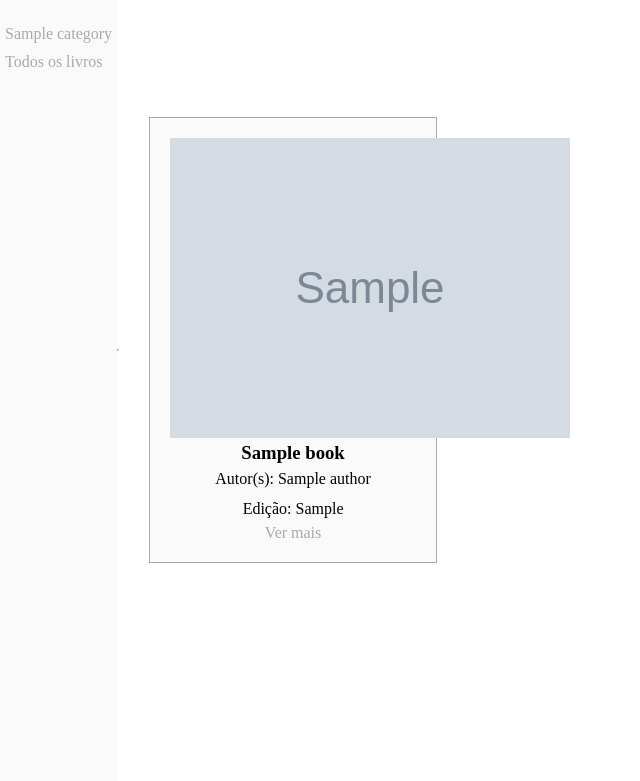
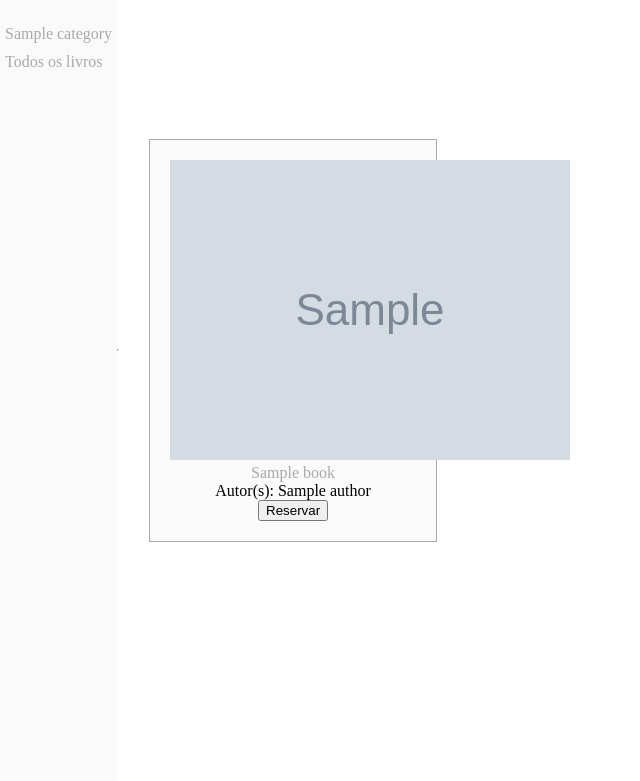
Before and after one commit to ericsanto/biblioteca_django, a Django app: page /library/catalogo/ in a window 1280 px wide. Shown: the part 140-921 px from the top of the page, without its empty margins (0-640 px from the left). Run offline with Django 5.2, Linux system fonts and the light colour scheme; tables that the repository leaves empty hold one stand-in row (values such as "Sample post"); grey boxes marked "Sample" are stand-in pictures; some libraries are stand-ins or nearby versions; some web fonts are replaced.

Commit message:
Adicionando informações sobre a disponibilidade do livro, adicionando botão de reserva deacordo com a disponibilidade do livro e estilizando algumas tags com Tailwind css

```diff
--- a/library/templates/catalog_books.html
+++ b/library/templates/catalog_books.html
@@ -2,7 +2,7 @@
 {% load bootstrap4 %}
 {% bootstrap_css %}
 <!DOCTYPE html>
-<html lang="en">
+<html lang="en" class="bootstrap-strict">
 <head>
   <meta charset="UTF-8">
   <meta name="viewport" content="width=device-width, initial-scale=1.0">
@@ -33,14 +33,21 @@
     <hr>
     {% for book in books %}
     <div class="card" style="width: 18rem;">
-      <img src="{{book.image.url}}" class="card-img-top" alt="...">
+      <a href="{% url 'book_detail' book.pk %}"><img src="{{book.image.url}}" class="card-img-top p-3" alt="..."></a>
       <div class="card-body">
-        <h3 class="card-title">{{book.name}}</h3>
+        <a href="{% url 'book_detail' book.pk %}"><p class="card-title text-lg font-bold" id="p">{{book.name}}</p></a>
         {% for author in book.author.all %}
-        <p class="card-text">Autor(s): {{author.name}}</p>
+        <p class="card-text-p">Autor(s): {{author.name}}</p>
         {% endfor %}
-        <p class="card-text">Edição: {{book.edition}}</p>
-        <a href="{% url 'book_detail' book.pk %}">Ver mais</a>
+        {% if book.quantity > 0 %}
+        <form action="{% url 'reserve_create' book.pk %}" method="post">
+          {%  csrf_token %}
+
+          <button type="submit" class="bg-blue-500 text-white py-2 px-4 rounded">Reservar</button>
+        </form>
+        {% else %}
+        <p class="text-red-600">Indisponível para reserva</p>
+        {% endif %}
       </div>
     </div>
     {% endfor %}
```
